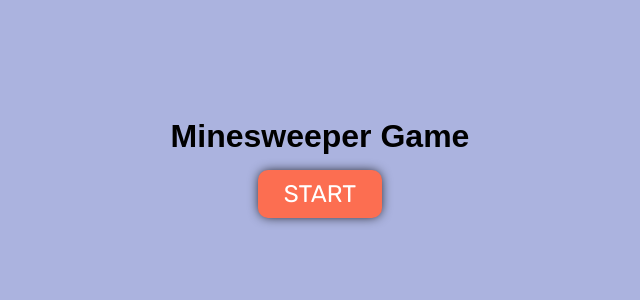
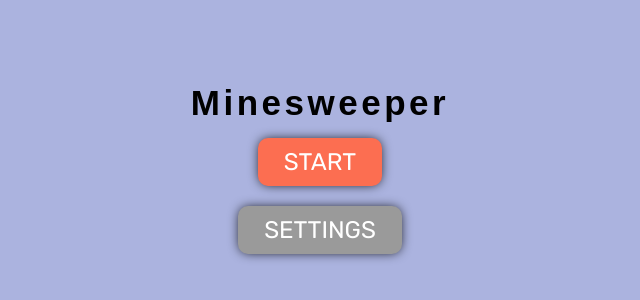
Before and after one commit to nikosvolkov/minesweeper, a website built with Vite: page index.html in a window 1280 px wide. Shown: the part 240-540 px from the top of the page, without its empty margins (320-960 px from the left). Built offline with nearby package versions, Linux system fonts and the light colour scheme; files whose address does not match are found by name.

Commit message:
start working on settings button

```diff
--- a/index.html
+++ b/index.html
@@ -2,20 +2,22 @@
 <html lang="en">
   <head>
     <meta charset="UTF-8" />
-    <meta name="viewport" content="width=device-width, initial-scale=1.0" />
+    <meta name="viewport" content="width=device-width, initial-scale=1.0"  />
     <link rel="preconnect" href="https://fonts.googleapis.com" />
     <link rel="preconnect" href="https://fonts.gstatic.com" crossorigin />
     <link
       href="https://fonts.googleapis.com/css2?family=Kanit:ital,wght@0,100;0,200;0,300;0,400;0,500;0,600;0,700;0,800;0,900;1,100;1,200;1,300;1,400;1,500;1,600;1,700;1,800;1,900&family=Rubik:ital,wght@0,300..900;1,300..900&display=swap"
       rel="stylesheet"
     />
+    <link href="https://fonts.googleapis.com/css2?family=Silkscreen:wght@400;700&family=VT323&display=swap" rel="stylesheet">
     <link rel="stylesheet" href="src/css/style.css" />
     <title>Minesweeper</title>
   </head>
   <body>
     <div class="container">
-      <h1 class="game-header">Minesweeper Game</h1>
+      <h1 class="game-header">Minesweeper</h1>
       <button id="start-game-btn">Start</button>
+      <button id="settings-btn">Settings</button>
       <div id="app">
 
       </div>
--- a/src/css/style.css
+++ b/src/css/style.css
@@ -1,3 +1,8 @@
+@font-face {
+  font-family: 'ArcadeClassic';
+  src: url(../../fonts/ARCADECLASSIC.TTF);
+}
+
 * {
   box-sizing: border-box;
 }
@@ -10,6 +15,9 @@ body {
 
 .game-header{
   margin: 0;
+  font-family: 'ArcadeClassic', sans-serif;
+  font-size: 35px;
+  letter-spacing: 0.1em;
 }
 
 .container {
@@ -20,7 +28,7 @@ body {
   height: 100svh;
 }
 
-/* Start Game Button */
+/* Buttons */
 
 #start-game-btn {
   margin-top: 15px;
@@ -44,6 +52,30 @@ body {
   cursor: pointer;
   box-shadow: 0 0 10px -2px black;
   background-color: #ff5f3f;
+}
+
+#settings-btn{
+  margin-top: 20px;
+  padding: 10px 26px;
+
+  font-family: 'Rubik', sans-serif;
+  font-size: 24px;
+  text-transform: uppercase;
+  color: #fff;
+  background-color: #9a9a9a;
+
+  box-shadow: 0 0 12px -2px black;
+
+  border: 0;
+  border-radius: 10px;
+
+  transition: all 0.3s ease-in-out;
+}
+
+#settings-btn:hover {
+  cursor: pointer;
+  box-shadow: 0 0 10px -2px black;
+  background-color: #939393;
 }
 
 #app{
--- a/src/js/game.js
+++ b/src/js/game.js
@@ -10,6 +10,7 @@ let flagsLeft = minesCount;
 
 export const startgame = () => {
   document.getElementById('start-game-btn').remove();
+  document.getElementById('settings-btn').remove();
 
   const infoDiv = document.createElement('div');
   infoDiv.classList.add('time-flag-container');
--- a/src/js/main.js
+++ b/src/js/main.js
@@ -1,5 +1,8 @@
 import { startgame } from "./game";
+import { clickSettingsButton } from "./settings";
+
 
 const startGameButton = document.getElementById('start-game-btn')
-
+const settingsButton = document.getElementById('settings-btn')
 startGameButton.addEventListener('click', startgame)
+settingsButton.addEventListener('click', clickSettingsButton)
--- /dev/null
+++ b/src/js/settings.js
@@ -0,0 +1,7 @@
+export const settingsHandler = () => {
+
+}
+
+export const clickSettingsButton = () =>{
+
+}
```
Also changed, not shown: public/fonts/ARCADECLASSIC.TTF (added).
